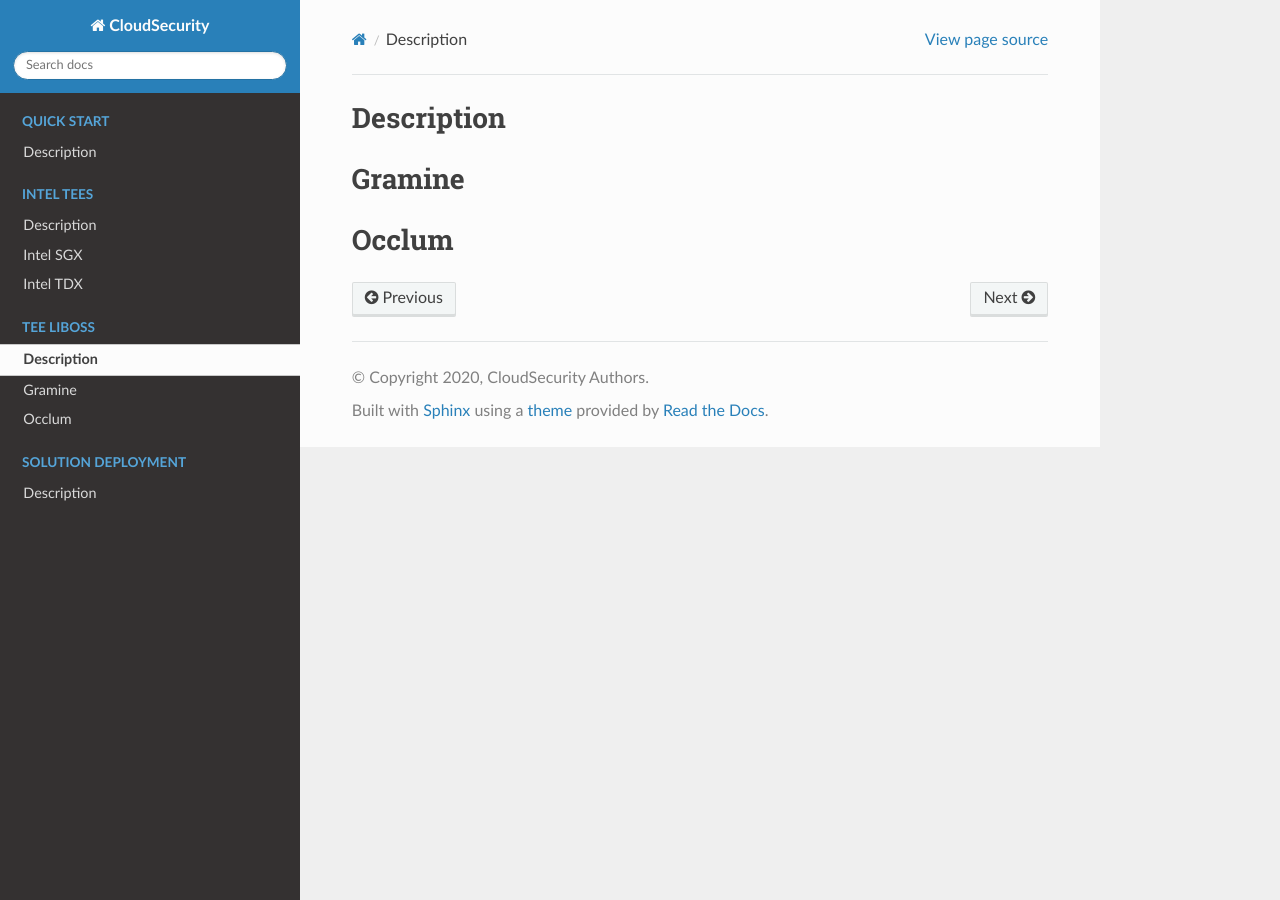
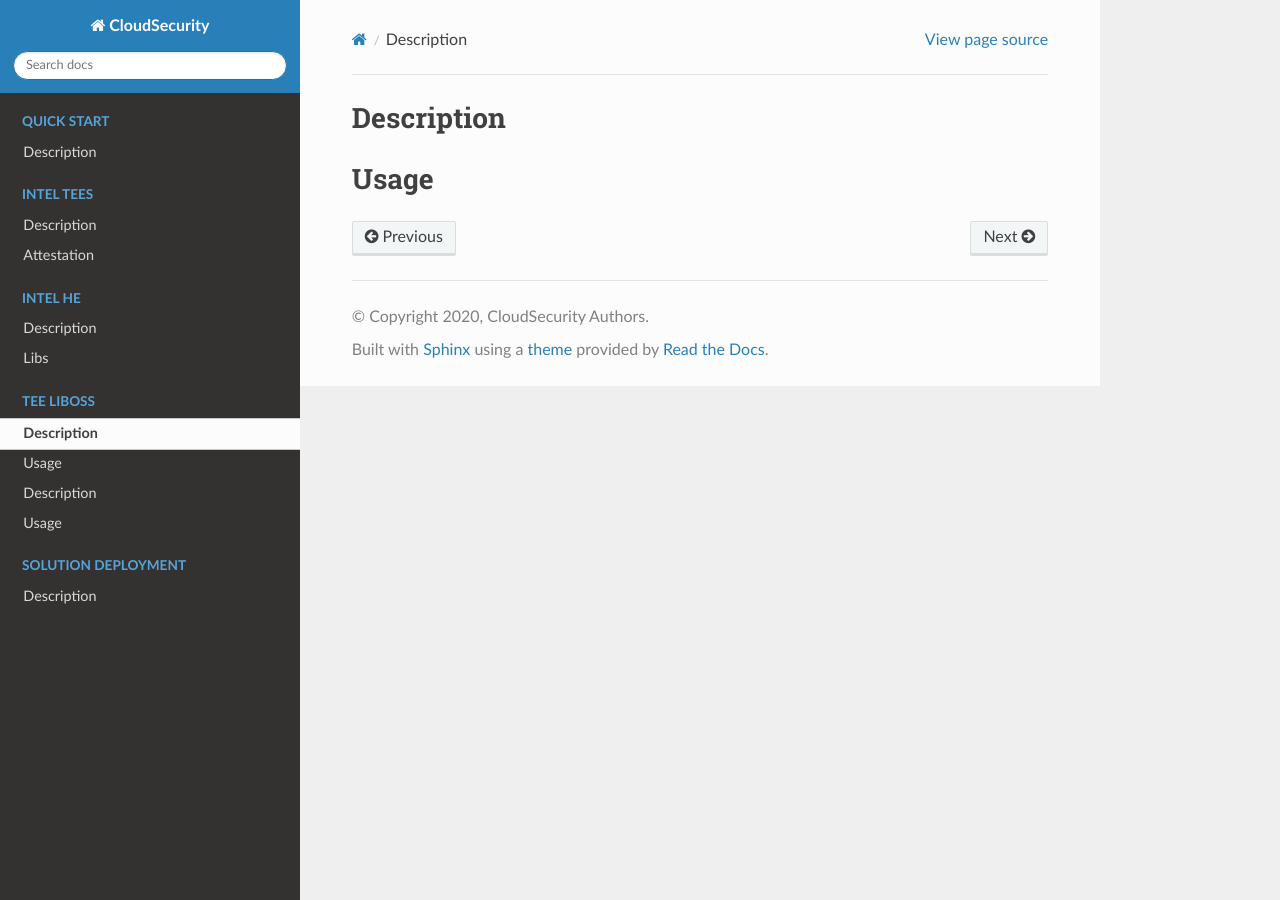
Before and after one commit to RodgerZhu/Cloud_Security, a Sphinx documentation site: the page built from Docs/readdoc/docs/source/LibOS/Gramine/Gramine.rst, in a window 1280 px wide. Built offline with Sphinx 7.4.7 and the Read the Docs theme 2.0.0, drawn with Linux system fonts in a browser that asks for light colours; pages that are not in the unit, such as notebooks, are missing from menus.

Commit message:
Add more rst

```diff
--- /dev/null
+++ b/Docs/readdoc/docs/source/HE/pailliar.rst
@@ -0,0 +1,6 @@
+Description
+----------
+
+
+Libs
+----
--- a/Docs/readdoc/docs/source/teelibos.rst
+++ b/Docs/readdoc/docs/source/LibOS/Gramine/Gramine.rst
@@ -2,9 +2,5 @@ Description
 -----------
 
 
-Gramine
--------
-
-
-Occlum
+Usage
 ------
--- /dev/null
+++ b/Docs/readdoc/docs/source/LibOS/Occlum/Occlum.rst
@@ -0,0 +1,6 @@
+Description
+-----------
+
+
+Usage
+------
--- /dev/null
+++ b/Docs/readdoc/docs/source/TEE/SGX/intelsgx.rst
@@ -0,0 +1,6 @@
+
+Description
+-----------
+
+Attestation
+-----------
--- /dev/null
+++ b/Docs/readdoc/docs/source/TEE/TDX/inteltee.rst
@@ -0,0 +1,6 @@
+Overview
+---------
+
+
+Full Stack
+---------
--- a/Docs/readdoc/docs/source/inteltee.rst
+++ /dev/null
@@ -1,11 +0,0 @@
-
-Description
------------
-
-
-Intel SGX
----------
-
-
-Intel TDX
----------
```
Also changed, not shown: Docs/readdoc/docs/source/index.rst (+10 -2 lines).
